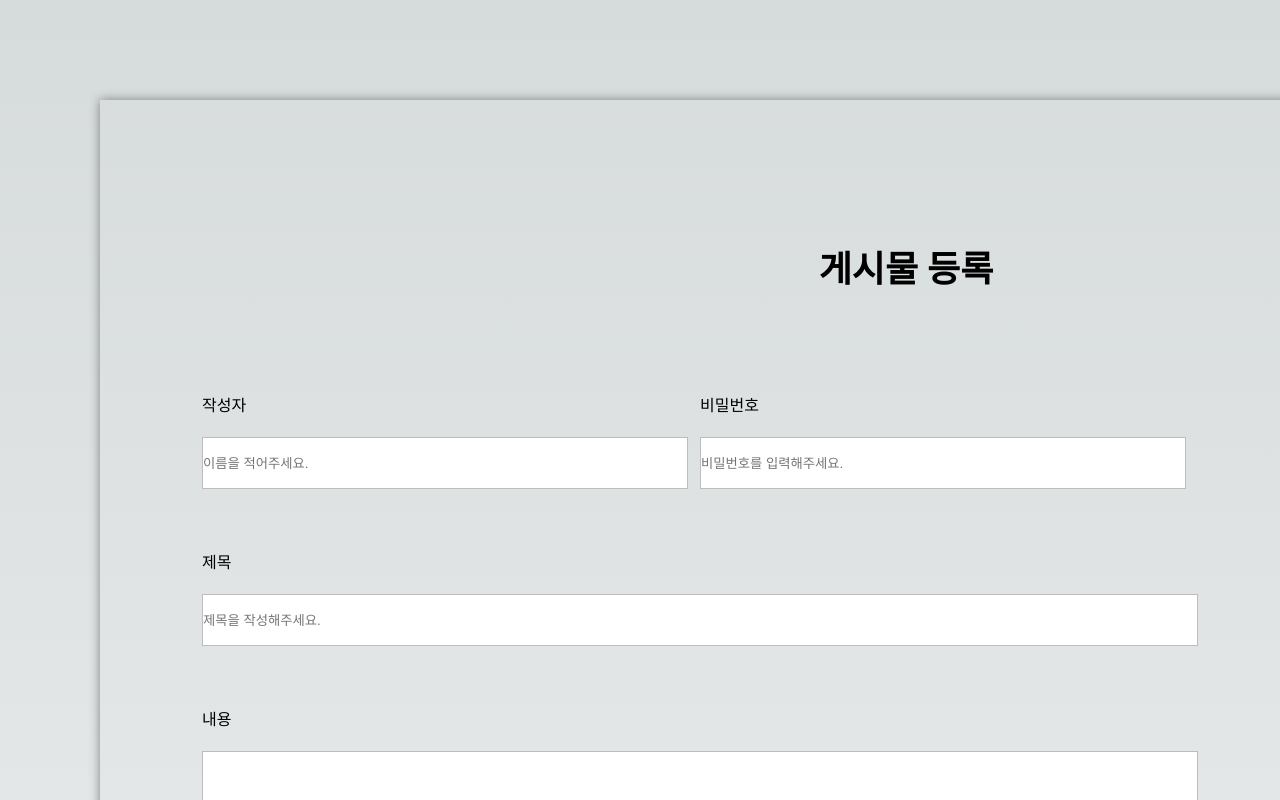
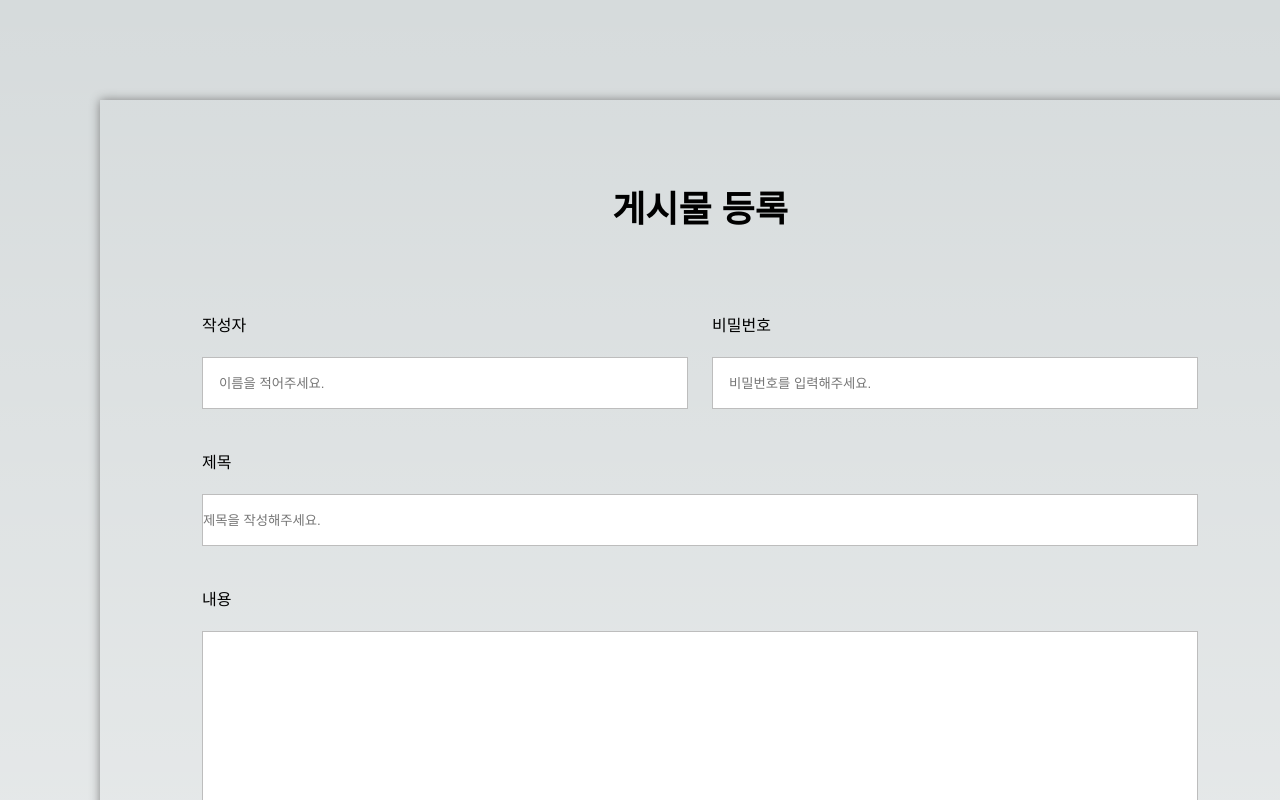
Before and after one commit to Seongju38/CodeCamp_Project, a Next.js app in the folder my-app/: page /boards/new in a window 1280 px wide. Shown: the top 800 px of the page. Built offline with nearby package versions, Linux system fonts and the light colour scheme.

Commit message:
게시물 등록 UI 제작 : WriterWrapper 포함 하위 태그들 Style 속성 수정

```diff
--- a/my-app/styles/boards-new.js
+++ b/my-app/styles/boards-new.js
@@ -12,15 +12,17 @@ export const Wrapper = styled.div`
 `;
 
 export const Title = styled.div`
+  font-family: Arial, Helvetica, sans-serif;
   font-size: 36px;
   font-weight: 700;
-  padding: 60px 0px 40px 412px;
 `;
 
 export const WriterWrapper = styled.div`
+  width: 100%;
   display: flex;
   flex-direction: row;
   justify-content: space-between;
+  padding-top: 40px;
 `;
 
 export const InputWrapper = styled.div`
@@ -30,7 +32,6 @@ export const InputWrapper = styled.div`
 export const Label = styled.div`
   font-size: 16px;
   font-weight: 400px;
-  padding-top: 20px;
   padding-bottom: 21px;
 `;
 
@@ -38,7 +39,7 @@ export const WriterInput = styled.input`
   width: 486px;
   height: 52px;
   border: 1px solid #bdbdbd;
-  margin-right: 12px;
+  padding-left: 16px;
 `;
 
 export const TitleInput = styled.input`
```
